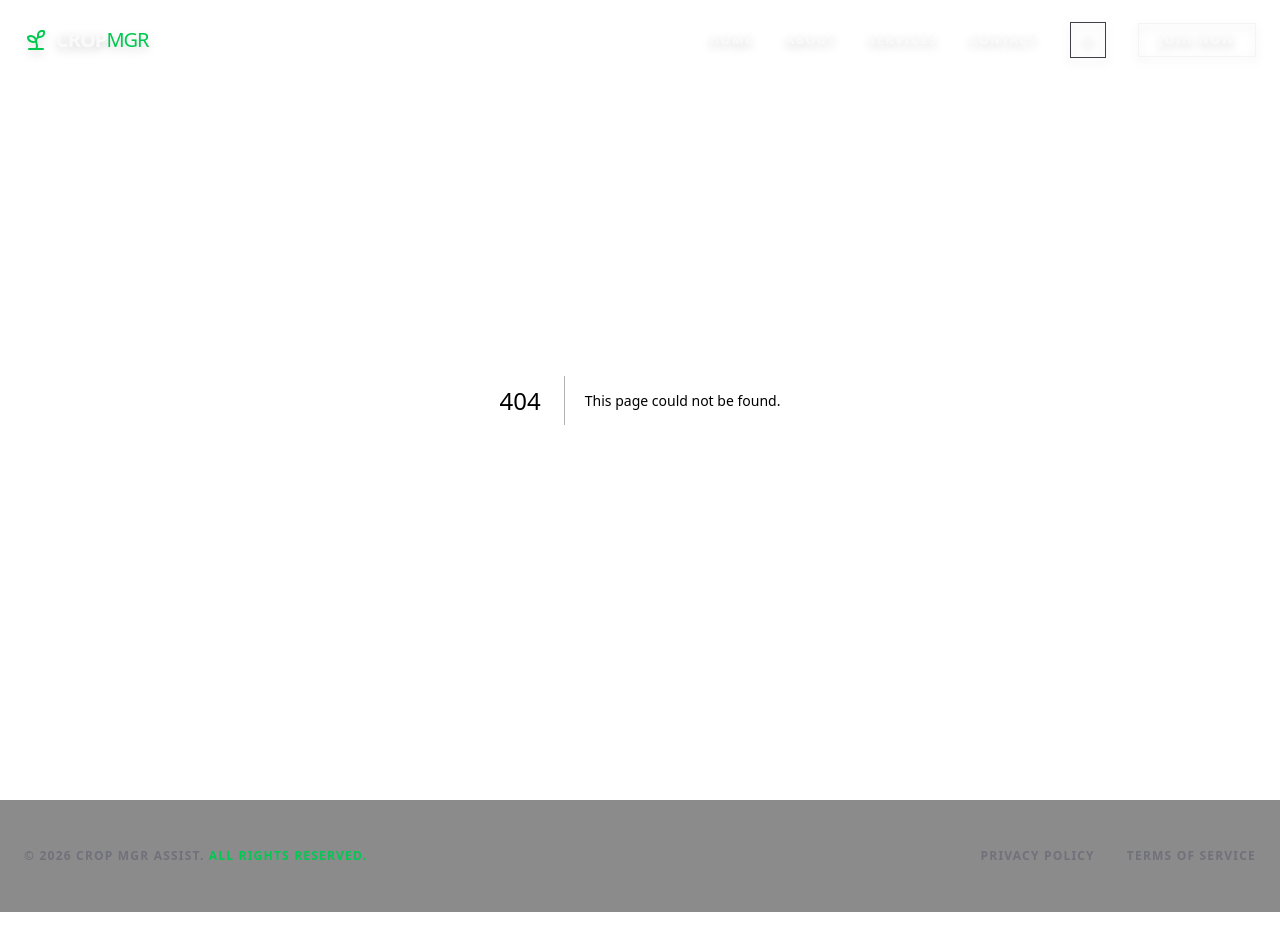
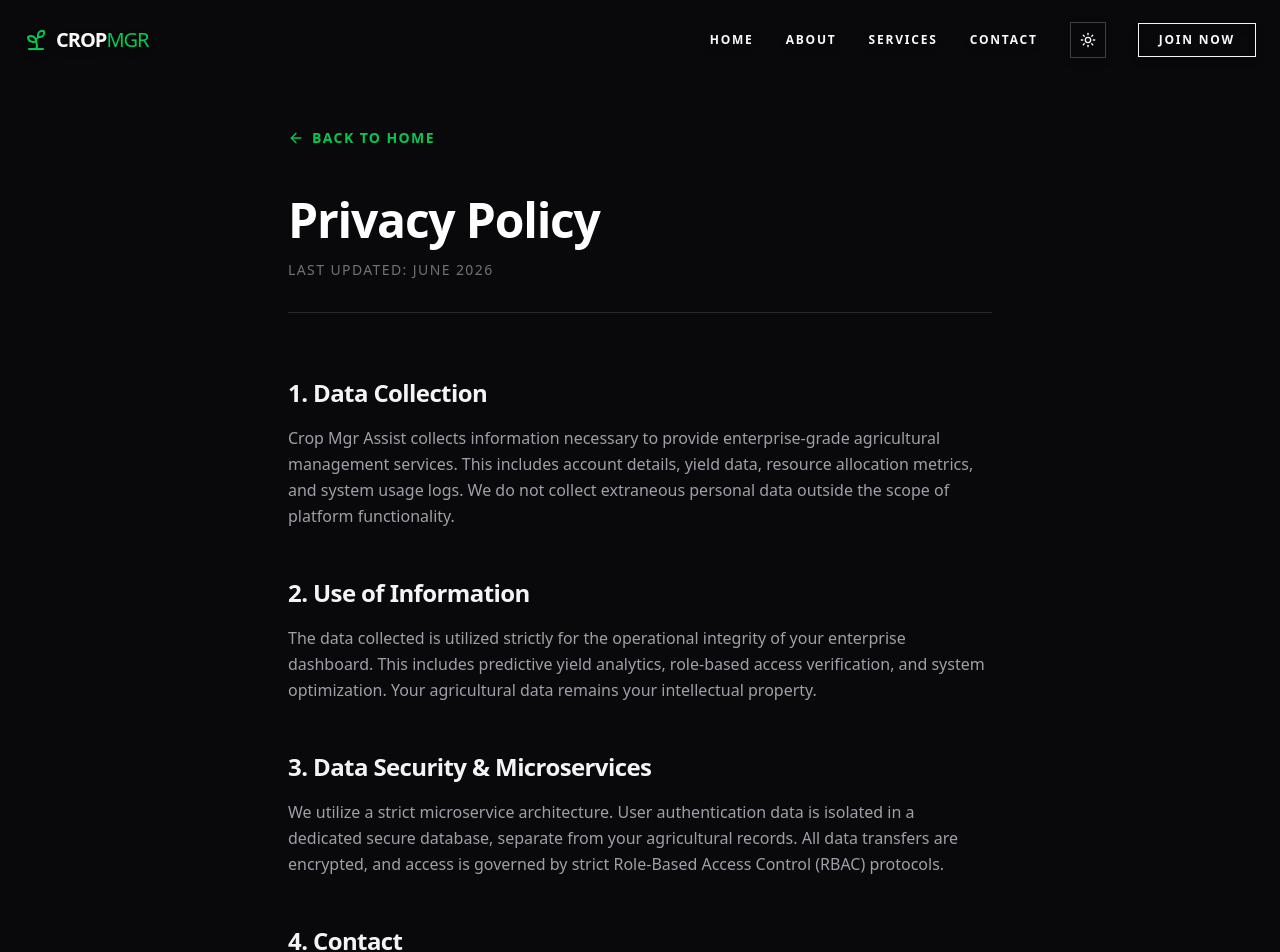
Before and after one commit to NimnaOfficial/CropAssist-webApp, a Next.js app in the folder frontend/: page /privacy in a window 1280 px wide. Before the commit this address had no page. Shown: the top 952 px of the page. Before the commit the page ends 912 px from the top, so only its background shows below. Built offline with nearby package versions, Linux system fonts and the light colour scheme.

Commit message:
add privcy and terms

```diff
--- /dev/null
+++ b/frontend/src/app/privacy/page.tsx
@@ -0,0 +1,59 @@
+"use client";
+
+import { motion } from "framer-motion";
+import Link from "next/link";
+import { ArrowLeft } from "lucide-react";
+
+export default function PrivacyPage() {
+    return (
+        <div className="min-h-screen bg-zinc-50 dark:bg-zinc-950 pt-32 pb-24 selection:bg-green-500/30">
+            <motion.div
+                initial={{ opacity: 0, y: 20 }}
+                animate={{ opacity: 1, y: 0 }}
+                transition={{ duration: 0.6, ease: "easeOut" }}
+                className="max-w-3xl mx-auto px-8"
+            >
+                <Link href="/" className="inline-flex items-center gap-2 text-sm font-bold tracking-widest uppercase text-green-600 dark:text-green-500 hover:text-green-700 dark:hover:text-green-400 transition-colors mb-12">
+                    <ArrowLeft size={16} /> Back to Home
+                </Link>
+
+                <h1 className="text-4xl lg:text-5xl font-black tracking-tight text-zinc-900 dark:text-white mb-4">
+                    Privacy Policy
+                </h1>
+                <p className="text-sm font-medium text-zinc-500 tracking-widest uppercase mb-16 border-b border-zinc-200 dark:border-zinc-800 pb-8">
+                    Last Updated: June 2026
+                </p>
+
+                <div className="space-y-12 text-zinc-600 dark:text-zinc-400 leading-relaxed">
+                    <section>
+                        <h2 className="text-2xl font-bold tracking-tight text-zinc-900 dark:text-zinc-100 mb-4">1. Data Collection</h2>
+                        <p>
+                            Crop Mgr Assist collects information necessary to provide enterprise-grade agricultural management services. This includes account details, yield data, resource allocation metrics, and system usage logs. We do not collect extraneous personal data outside the scope of platform functionality.
+                        </p>
+                    </section>
+
+                    <section>
+                        <h2 className="text-2xl font-bold tracking-tight text-zinc-900 dark:text-zinc-100 mb-4">2. Use of Information</h2>
+                        <p>
+                            The data collected is utilized strictly for the operational integrity of your enterprise dashboard. This includes predictive yield analytics, role-based access verification, and system optimization. Your agricultural data remains your intellectual property.
+                        </p>
+                    </section>
+
+                    <section>
+                        <h2 className="text-2xl font-bold tracking-tight text-zinc-900 dark:text-zinc-100 mb-4">3. Data Security & Microservices</h2>
+                        <p>
+                            We utilize a strict microservice architecture. User authentication data is isolated in a dedicated secure database, separate from your agricultural records. All data transfers are encrypted, and access is governed by strict Role-Based Access Control (RBAC) protocols.
+                        </p>
+                    </section>
+
+                    <section>
+                        <h2 className="text-2xl font-bold tracking-tight text-zinc-900 dark:text-zinc-100 mb-4">4. Contact</h2>
+                        <p>
+                            For privacy-related inquiries regarding your enterprise data, please contact our security team via the primary contact form on our landing page.
+                        </p>
+                    </section>
+                </div>
+            </motion.div>
+        </div>
+    );
+}
--- /dev/null
+++ b/frontend/src/app/terms/page.tsx
@@ -0,0 +1,59 @@
+"use client";
+
+import { motion } from "framer-motion";
+import Link from "next/link";
+import { ArrowLeft } from "lucide-react";
+
+export default function TermsPage() {
+    return (
+        <div className="min-h-screen bg-zinc-50 dark:bg-zinc-950 pt-32 pb-24 selection:bg-green-500/30">
+            <motion.div
+                initial={{ opacity: 0, y: 20 }}
+                animate={{ opacity: 1, y: 0 }}
+                transition={{ duration: 0.6, ease: "easeOut" }}
+                className="max-w-3xl mx-auto px-8"
+            >
+                <Link href="/" className="inline-flex items-center gap-2 text-sm font-bold tracking-widest uppercase text-green-600 dark:text-green-500 hover:text-green-700 dark:hover:text-green-400 transition-colors mb-12">
+                    <ArrowLeft size={16} /> Back to Home
+                </Link>
+
+                <h1 className="text-4xl lg:text-5xl font-black tracking-tight text-zinc-900 dark:text-white mb-4">
+                    Terms of Service
+                </h1>
+                <p className="text-sm font-medium text-zinc-500 tracking-widest uppercase mb-16 border-b border-zinc-200 dark:border-zinc-800 pb-8">
+                    Effective Date: June 2026
+                </p>
+
+                <div className="space-y-12 text-zinc-600 dark:text-zinc-400 leading-relaxed">
+                    <section>
+                        <h2 className="text-2xl font-bold tracking-tight text-zinc-900 dark:text-zinc-100 mb-4">1. Acceptance of Terms</h2>
+                        <p>
+                            By accessing and utilizing the Crop Mgr Assist platform, you agree to be bound by these Terms of Service. This platform is designed for enterprise agricultural management, and use of the system constitutes acceptance of our operational guidelines.
+                        </p>
+                    </section>
+
+                    <section>
+                        <h2 className="text-2xl font-bold tracking-tight text-zinc-900 dark:text-zinc-100 mb-4">2. Enterprise Responsibilities</h2>
+                        <p>
+                            Users are responsible for maintaining the confidentiality of their account credentials. The enterprise assumes liability for all actions executed under their registered worker or manager roles within the system.
+                        </p>
+                    </section>
+
+                    <section>
+                        <h2 className="text-2xl font-bold tracking-tight text-zinc-900 dark:text-zinc-100 mb-4">3. Platform Availability</h2>
+                        <p>
+                            While our microservice architecture is designed to prevent Single Points of Failure (SPOF), we do not guarantee 100% uninterrupted uptime. Scheduled maintenance and system upgrades will be communicated in advance.
+                        </p>
+                    </section>
+
+                    <section>
+                        <h2 className="text-2xl font-bold tracking-tight text-zinc-900 dark:text-zinc-100 mb-4">4. Limitation of Liability</h2>
+                        <p>
+                            Crop Mgr Assist provides data tracking and predictive tools. We are not liable for physical agricultural losses, weather events, or yield discrepancies that occur outside the scope of our software's digital tracking capabilities.
+                        </p>
+                    </section>
+                </div>
+            </motion.div>
+        </div>
+    );
+}
```
